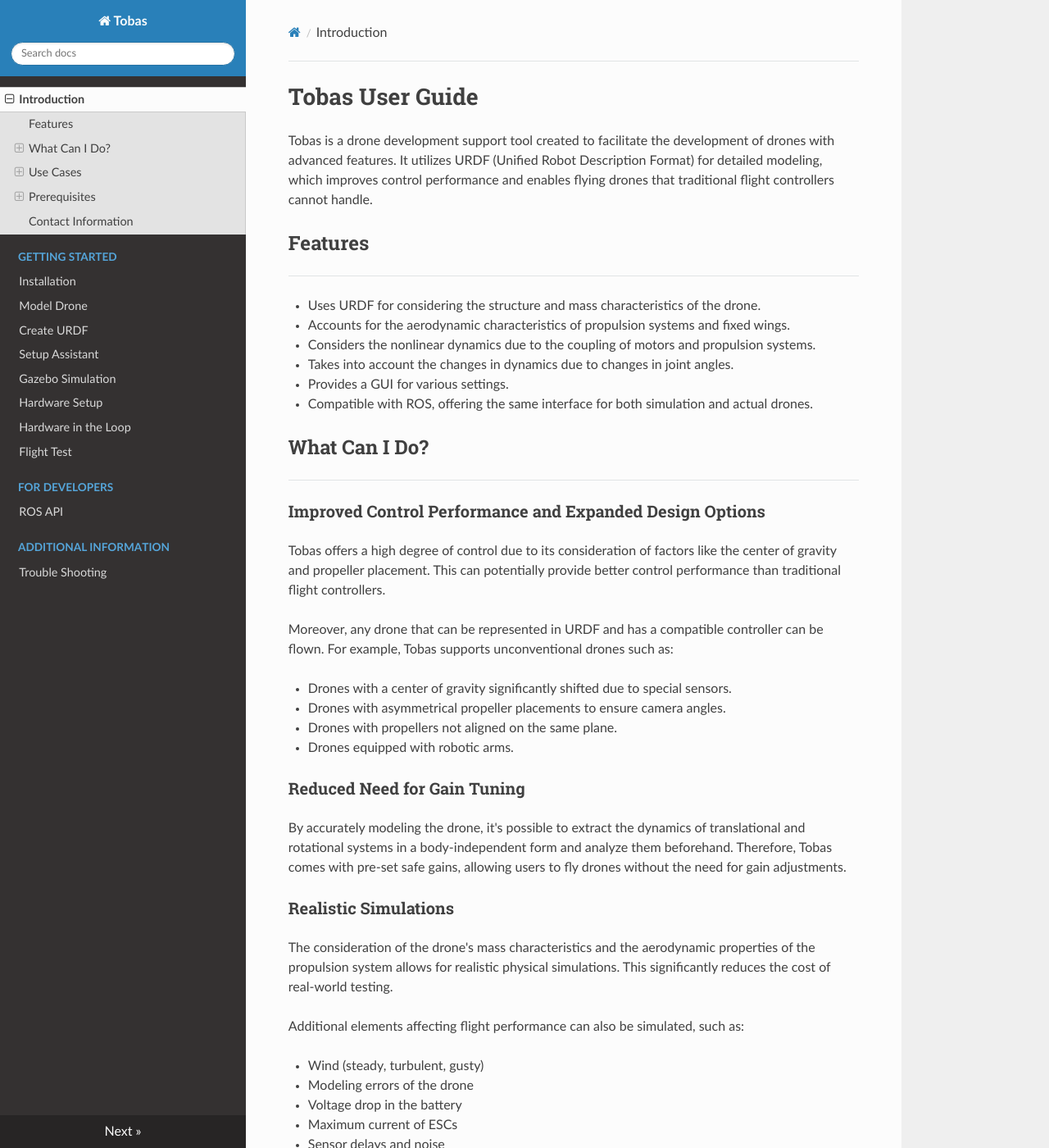
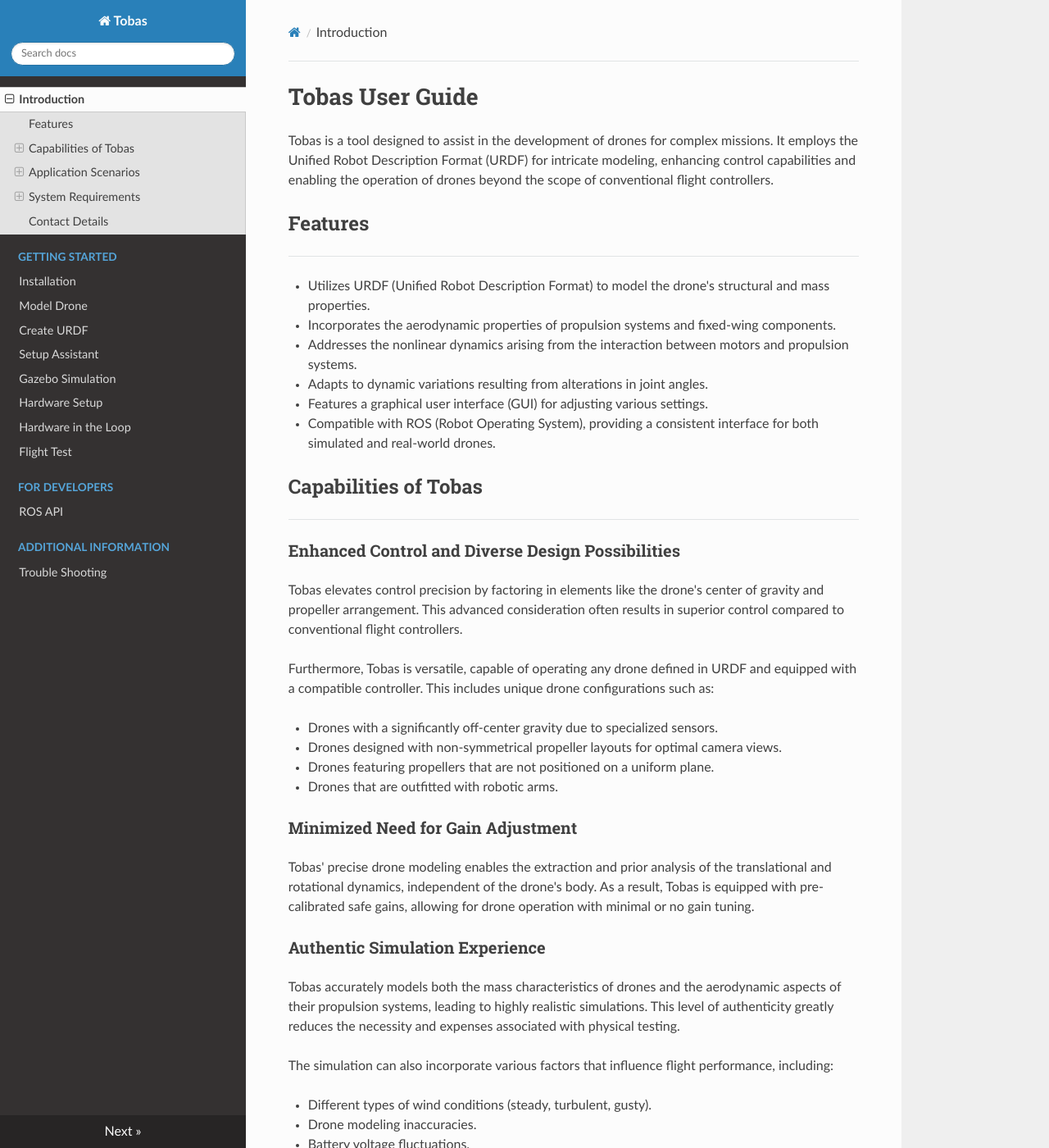
Before and after one commit to TobasFlightControl/tobas_wiki, an MkDocs documentation site: the page built from docs/index.md, in a window 1280 px wide and 1400 px high. Shown: the whole window at 82% size. Built offline with MkDocs 1.6.1, drawn with Linux system fonts in a browser that asks for light colours; nearby versions of some CDN libraries; some of the changed text lies outside the part shown.

Commit message:
Revise index.md

```diff
--- a/docs/index.md
+++ b/docs/index.md
@@ -1,113 +1,120 @@
 # Tobas User Guide
 
-Tobas is a drone development support tool created to facilitate the development of drones with advanced features.
-It utilizes URDF (Unified Robot Description Format) for detailed modeling,
-which improves control performance and enables flying drones that traditional flight controllers cannot handle.
+Tobas is a tool designed to assist in the development of drones for complex missions.
+It employs the Unified Robot Description Format (URDF) for intricate modeling, enhancing control capabilities
+and enabling the operation of drones beyond the scope of conventional flight controllers.
 
 ## Features
 
 ---
 
-- Uses URDF for considering the structure and mass characteristics of the drone.
-- Accounts for the aerodynamic characteristics of propulsion systems and fixed wings.
-- Considers the nonlinear dynamics due to the coupling of motors and propulsion systems.
-- Takes into account the changes in dynamics due to changes in joint angles.
-- Provides a GUI for various settings.
-- Compatible with ROS, offering the same interface for both simulation and actual drones.
+- Utilizes URDF (Unified Robot Description Format) to model the drone's structural and mass properties.
+- Incorporates the aerodynamic properties of propulsion systems and fixed-wing components.
+- Addresses the nonlinear dynamics arising from the interaction between motors and propulsion systems.
+- Adapts to dynamic variations resulting from alterations in joint angles.
+- Features a graphical user interface (GUI) for adjusting various settings.
+- Compatible with ROS (Robot Operating System), providing a consistent interface for both simulated and real-world drones.
 
-## What Can I Do?
+## Capabilities of Tobas
 
 ---
 
-### Improved Control Performance and Expanded Design Options
+### Enhanced Control and Diverse Design Possibilities
 
-Tobas offers a high degree of control due to its consideration of factors like the center of gravity and propeller placement.
-This can potentially provide better control performance than traditional flight controllers.
+Tobas elevates control precision by factoring in elements like the drone's center of gravity and propeller arrangement.
+This advanced consideration often results in superior control compared to conventional flight controllers.
 
-Moreover, any drone that can be represented in URDF and has a compatible controller can be flown.
-For example, Tobas supports unconventional drones such as:
+Furthermore, Tobas is versatile, capable of operating any drone defined in URDF and equipped with a compatible controller.
+This includes unique drone configurations such as:
 
-- Drones with a center of gravity significantly shifted due to special sensors.
-- Drones with asymmetrical propeller placements to ensure camera angles.
-- Drones with propellers not aligned on the same plane.
-- Drones equipped with robotic arms.
+- Drones with a significantly off-center gravity due to specialized sensors.
+- Drones designed with non-symmetrical propeller layouts for optimal camera views.
+- Drones featuring propellers that are not positioned on a uniform plane.
+- Drones that are outfitted with robotic arms.
 
-### Reduced Need for Gain Tuning
+### Minimized Need for Gain Adjustment
 
-By accurately modeling the drone, it's possible to extract the dynamics of translational and rotational systems
-in a body-independent form and analyze them beforehand.
-Therefore, Tobas comes with pre-set safe gains, allowing users to fly drones without the need for gain adjustments.
+Tobas' precise drone modeling enables the extraction and prior analysis of the translational and rotational dynamics,
+independent of the drone's body.
+As a result, Tobas is equipped with pre-calibrated safe gains, allowing for drone operation with minimal or no gain tuning.
 
-### Realistic Simulations
+### Authentic Simulation Experience
 
-The consideration of the drone's mass characteristics and the aerodynamic properties of the propulsion system
-allows for realistic physical simulations.
-This significantly reduces the cost of real-world testing.
+Tobas accurately models both the mass characteristics of drones and the aerodynamic aspects of their propulsion systems,
+leading to highly realistic simulations.
+This level of authenticity greatly reduces the necessity and expenses associated with physical testing.
 
-Additional elements affecting flight performance can also be simulated, such as:
+The simulation can also incorporate various factors that influence flight performance, including:
 
-- Wind (steady, turbulent, gusty)
-- Modeling errors of the drone
-- Voltage drop in the battery
-- Maximum current of ESCs
-- Sensor delays and noise
+- Different types of wind conditions (steady, turbulent, gusty).
+- Drone modeling inaccuracies.
+- Battery voltage fluctuations.
+- Maximum current limits of Electronic Speed Controllers (ESCs).
+- Sensor response delays and noise.
 
-## Use Cases
+## Application Scenarios
 
 ---
 
 ### Quadcopter
 
-A typical quadcopter using the DJI F450 frame kit.
+An example of a common quadcopter is one that uses the DJI F450 frame kit.
+This setup represents a typical quadcopter configuration and serves as a good baseline for understanding standard drone dynamics.
 
 <iframe width="560" height="315" src="https://www.youtube.com/embed/EldjS8AnBjw?si=mdp2SFPWEta51UOP" title="YouTube video player" frameborder="0" allow="accelerometer; autoplay; clipboard-write; encrypted-media; gyroscope; picture-in-picture; web-share" allowfullscreen></iframe>
 <br>
 
 ### Non-planar Hexacopter
 
-This is a hexacopter with all propellers tilted 30 degrees from the horizontal plane.
-Unlike multirotors with planar rotor configurations, which need to change their attitude to move position,
-non-planar rotor configuration multirotors can independently control position and attitude.
-They can move laterally while maintaining a parallel orientation to the ground and change attitude while hovering.
-Additionally, they can generate direct horizontal thrust, resulting in higher positioning accuracy and better wind resistance.
+This unique hexacopter design features propellers that are angled 30 degrees from the horizontal plane.
+This non-planar rotor configuration offers several advantages over traditional multirotors with planar rotor setups:
+
+- <strong>Independent Control of Position and Attitude:</strong>
+  Unlike traditional designs that require a change in drone attitude to move,
+  this hexacopter can control its position and attitude independently.
+  It can move sideways while keeping parallel to the ground and alter its attitude without needing to move from its position.
+- <strong>Direct Horizontal Thrust:</strong>
+  This design can generate horizontal thrust directly, enhancing positioning accuracy and wind resistance.
+  This feature is particularly useful in challenging weather conditions or when precise movements are essential.
 
 <iframe width="560" height="315" src="https://www.youtube.com/embed/1RIXLGmx1RA?si=ADkOlZsAMb1tHyNr" title="YouTube video player" frameborder="0" allow="accelerometer; autoplay; clipboard-write; encrypted-media; gyroscope; picture-in-picture; web-share" allowfullscreen></iframe>
 <br>
 
-## Prerequisites
+## System Requirements
 
 ---
 
-### Linux
+### Operating System: Linux
 
-Tobas operates on Ubuntu 20.04 LTS, a Linux distribution.
-It assumes users have basic knowledge of the command line.
+Tobas is designed to run on Ubuntu 20.04 LTS, a popular Linux distribution.
+Users are expected to have a basic understanding of Linux command line operations.
 
-### ROS
+### Robotics Framework: ROS
 
-Tobas uses ROS (Robot Operating System) for internal communication and APIs.
-While it's possible to fly drones without ROS knowledge, understanding ROS is recommended to fully utilize Tobas' features.
-Here are some resources:
+Tobas leverages ROS (Robot Operating System) for its internal communication and APIs.
+While it's possible to operate drones without in-depth ROS knowledge,
+familiarity with ROS is advantageous for maximizing the capabilities of Tobas. Here are some useful resources for learning ROS:
 
-- <a href=https://wiki.ros.org/en target="_blank">ROS Wiki</a>
-- <a href=https://www.oreilly.com/library/view/programming-robots-with/9781449325480/ target="_blank">
+- <a href=https://wiki.ros.org target="_blank">ROS Wiki</a>
+- <a href=https://www.oreilly.com/library/view/programming-robots-with/9781449325480 target="_blank">
   Programming Robots with ROS</a>
 
 ### 3D CAD
 
-Tobas を使用するためには，ドローンの 3D モデルを元に URDF を作成する必要があります．
-3D モデルがなくても URDF を作成することはできますが，パーツの位置関係や質量特性の計算の際に CAD が使えると便利です．
-例えば以下のようなものがあります:
+To use Tobas, creating a URDF (Unified Robot Description Format) file based on a 3D model of the drone is necessary.
+While it's possible to create a URDF without a 3D model,
+having CAD skills is beneficial for accurately calculating part relationships and mass properties.
+Recommended CAD tools include:
 
 - <a href=https://www.autodesk.com/products/fusion-360 target="_blank">Fusion 360</a>
 - <a href=https://www.autodesk.com/products/inventor target="_blank">Inventor</a>
-- <a href=https://www.solidworks.com/ target="_blank">SolidWorks</a>
+- <a href=https://www.solidworks.com target="_blank">SolidWorks</a>
 
-## Contact Information
+## Contact Details
 
 ---
 
-If you are considering using Tobas, please feel free to contact the following:
+For inquiries or interest in using Tobas, please reach out to:
 
 Masayoshi Dohi<br>
 E-mail: masa0u0masa1215(at)gmail.com<br>
```
